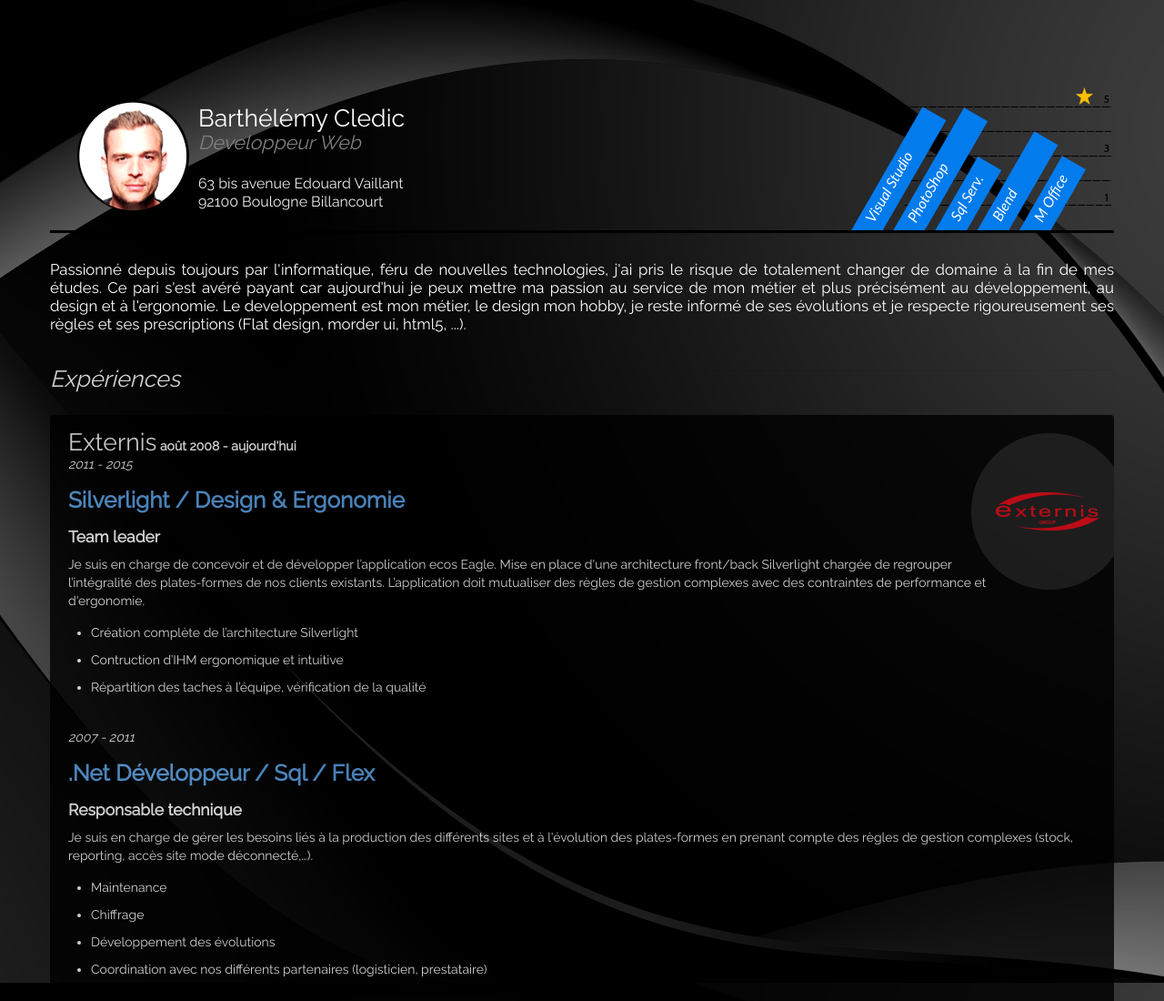
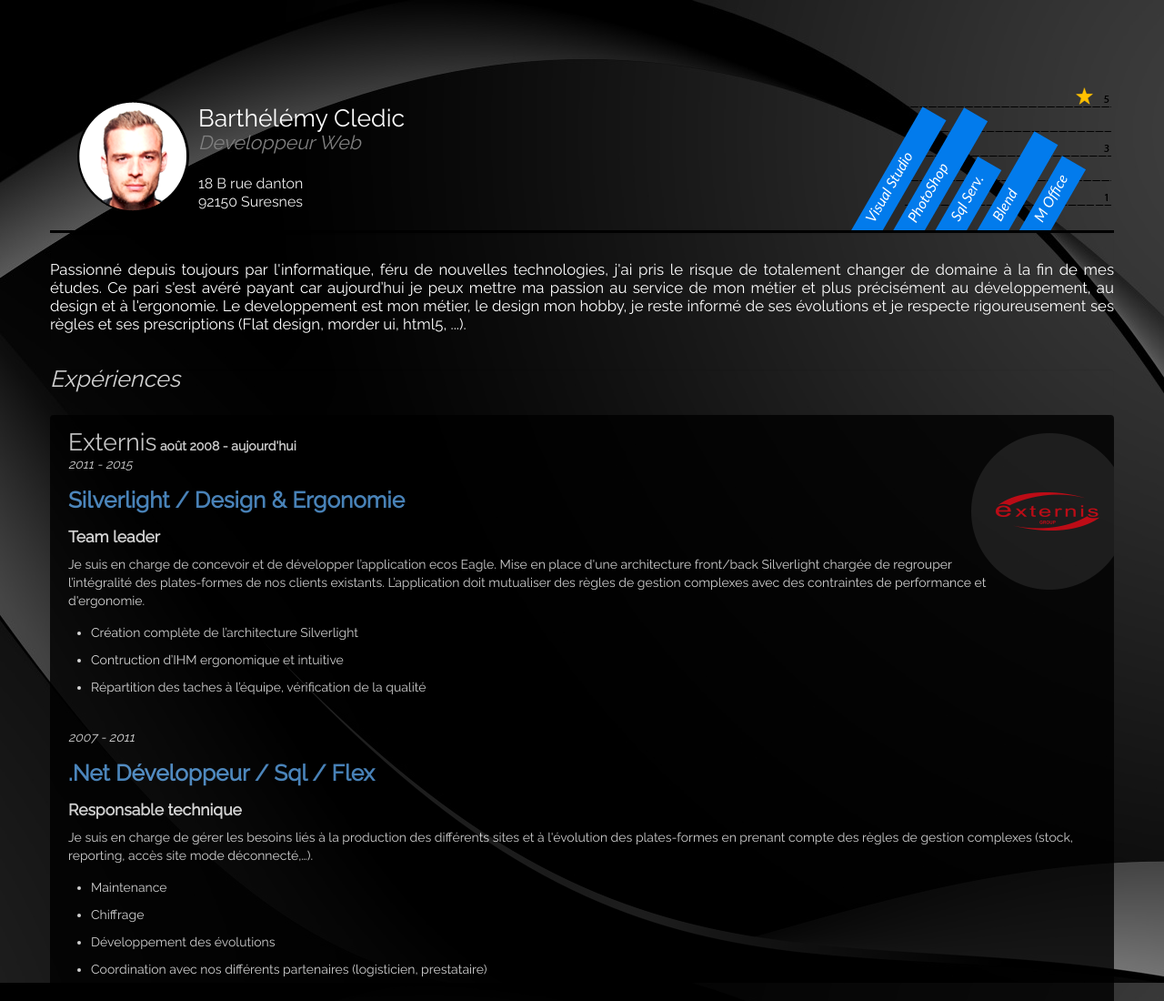
Before and after one commit to BarthelemyCledic/MyCuri, a plain HTML site: page index.html in a window 1280 px wide. Shown: the top 1100 px of the page at 91% size. Drawn offline with Linux system fonts and the light colour scheme.

Commit message:
Update index.html

```diff
--- a/index.html
+++ b/index.html
@@ -168,9 +168,9 @@
                         </div>
                         <br/>
                         <div id="Address">
-                            63 bis avenue Edouard Vaillant
+                            18 B rue danton
                             <br />
-                            92100 Boulogne Billancourt
+                            92150 Suresnes
                         </div>
 
                     </div>
```
